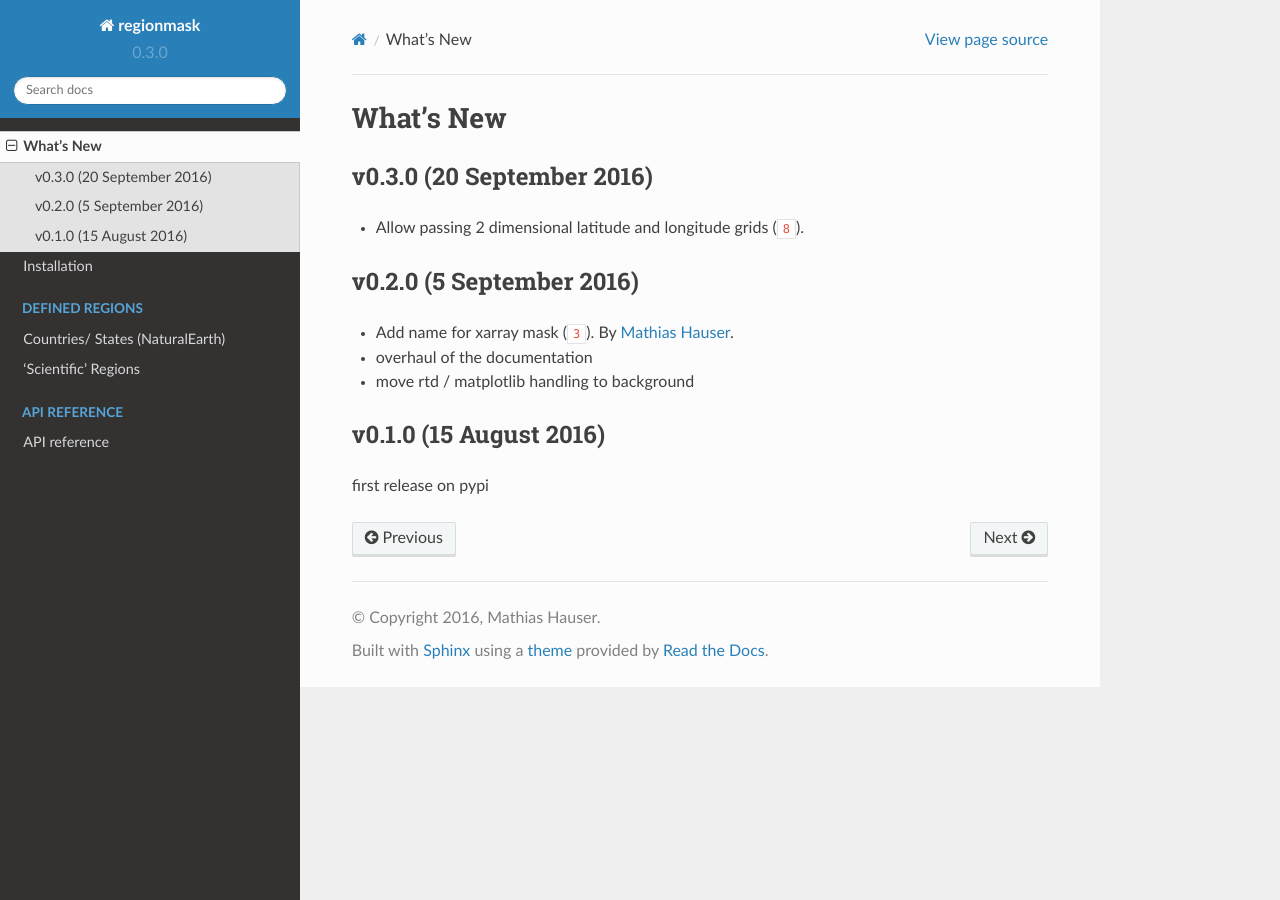
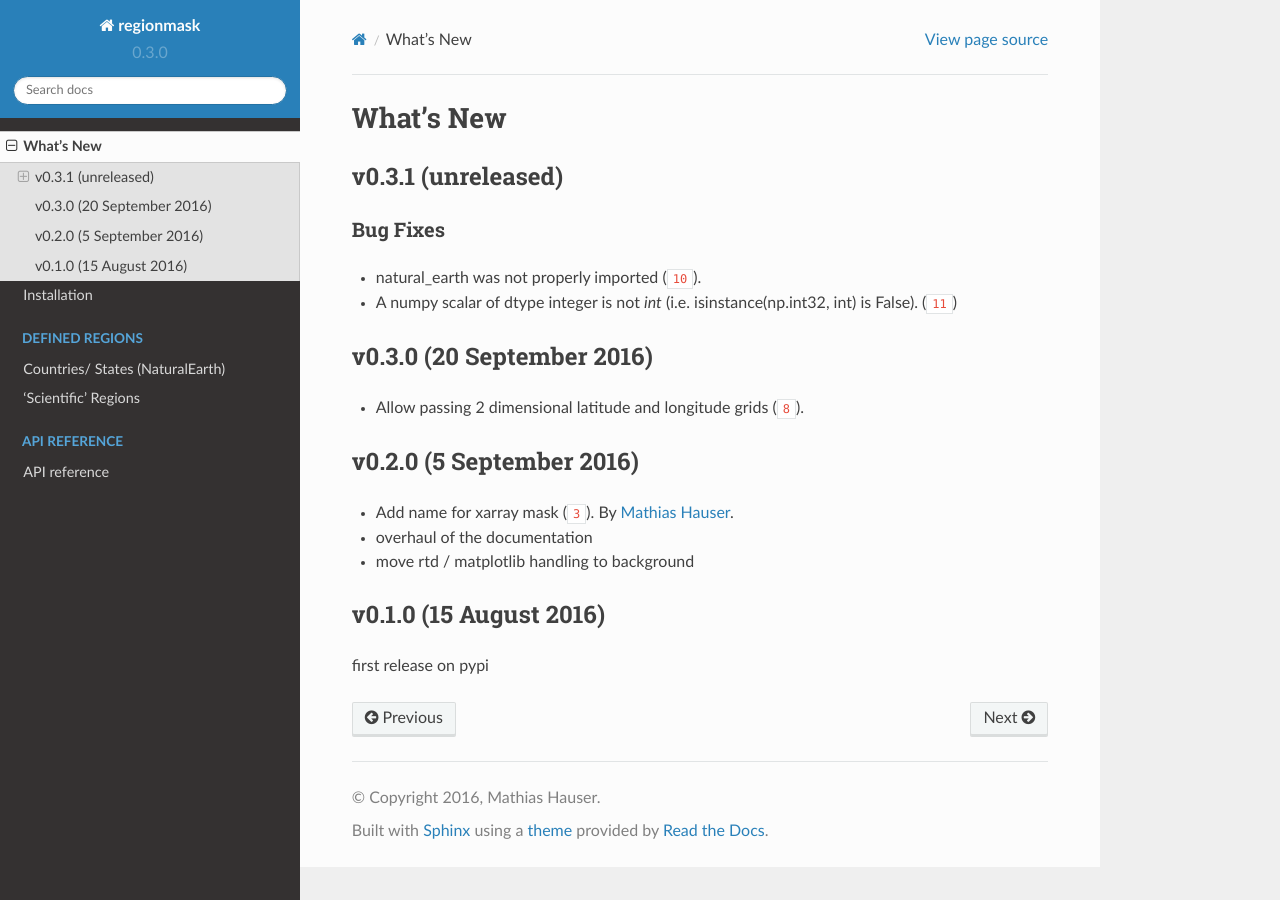
Before and after one commit to regionmask/regionmask, a Sphinx documentation site: the page built from docs/whats_new.rst, in a window 1280 px wide. Built offline with Sphinx 7.4.7 and the Read the Docs theme 2.0.0, drawn with Linux system fonts in a browser that asks for light colours; pages that are not in the unit, such as notebooks, are missing from menus; cross-references to code outside the pages are shown as plain code.

Commit message:
fix np int type (#11), code

```diff
--- a/docs/whats_new.rst
+++ b/docs/whats_new.rst
@@ -2,6 +2,16 @@
 
 What's New
 ==========
+
+v0.3.1 (unreleased)
+--------------------------
+
+Bug Fixes
+~~~~~~~~~
+
+- natural_earth was not properly imported (:issue:`10`).
+- A numpy scalar of dtype integer is not `int` (i.e. isinstance(np.int32, int)
+  is False). (:issue:`11`)
 
 v0.3.0 (20 September 2016)
 --------------------------
```
Also changed, not shown: 1 other file.
